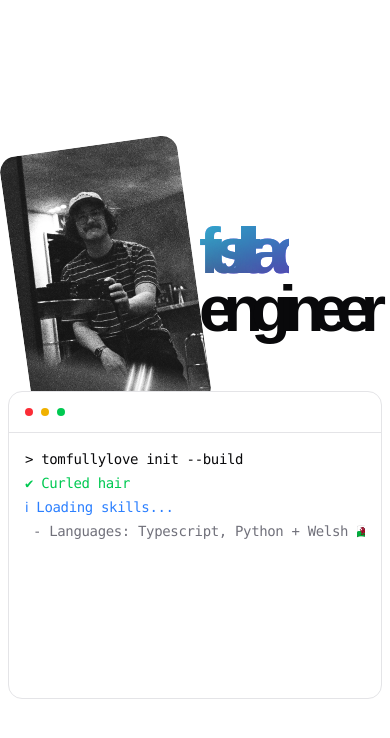
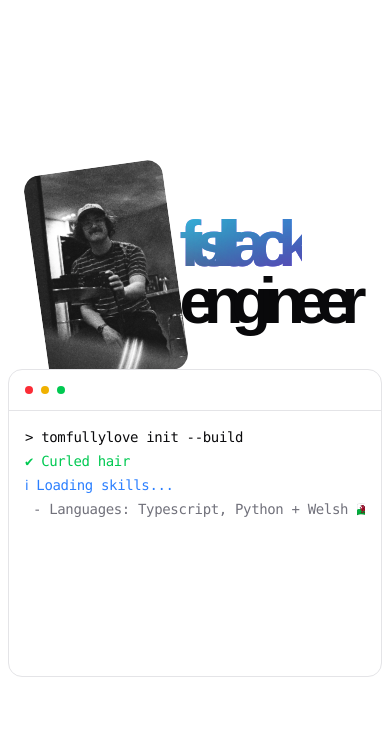
Before and after one commit to tomfullylove/personal-website, a Next.js app: page / in a window 390 px wide. Shown: the top 738 px of the page. Built offline with nearby package versions, Linux system fonts and the light colour scheme; a web font is replaced by a local one.

Commit message:
Fix image

```diff
--- a/app/page.tsx
+++ b/app/page.tsx
@@ -21,7 +21,7 @@ export default function Home() {
           }}
         >
           <Image
-            className="rounded-2xl min-w-[120px] w-[180px] md:w-[240px] lg:w-[320px]"
+            className="rounded-2xl min-w-[120px] w-[140px] sm:w-[200px] md:w-[240px] lg:w-[320px]"
             width={320}
             height={470}
             src="/me.webp"
@@ -30,7 +30,7 @@ export default function Home() {
         </motion.div>
         <div className="flex flex-col sm:mt-0 ml-1 md:ml-2">
           <h1 className="text-[65px] tracking-[-.75rem] font-bold sm:tracking-[-1.5rem] sm:text-[110px] md:text-[120px] lg:tracking-[-2rem] lg:text-[150px]" style={{ wordSpacing: '-.6em' }}>
-            <AuroraText><Bounce delay={0.3}>full stack&nbsp;</Bounce></AuroraText>
+            <AuroraText><Bounce delay={0.3}>full stack</Bounce></AuroraText>
           </h1>
           <motion.h1
             className="text-[65px] tracking-[-.75rem] font-bold -mt-10 z-1 sm:tracking-[-1.5rem] sm:text-[110px] sm:-mt-15 md:text-[120px] md:-mt-18 lg:tracking-[-2rem] lg:text-[150px] lg:-mt-26"
@@ -44,7 +44,7 @@ export default function Home() {
           </motion.h1>
         </div>
       </div>
-      <div className="-mt-6 sm:-mt-8 md:-mt-14 lg:-mt-16 z-2">
+      <div className="-mt-2 md:-mt-10 lg:-mt-16 z-2">
         <Terminal />
       </div>
     </div>
```
